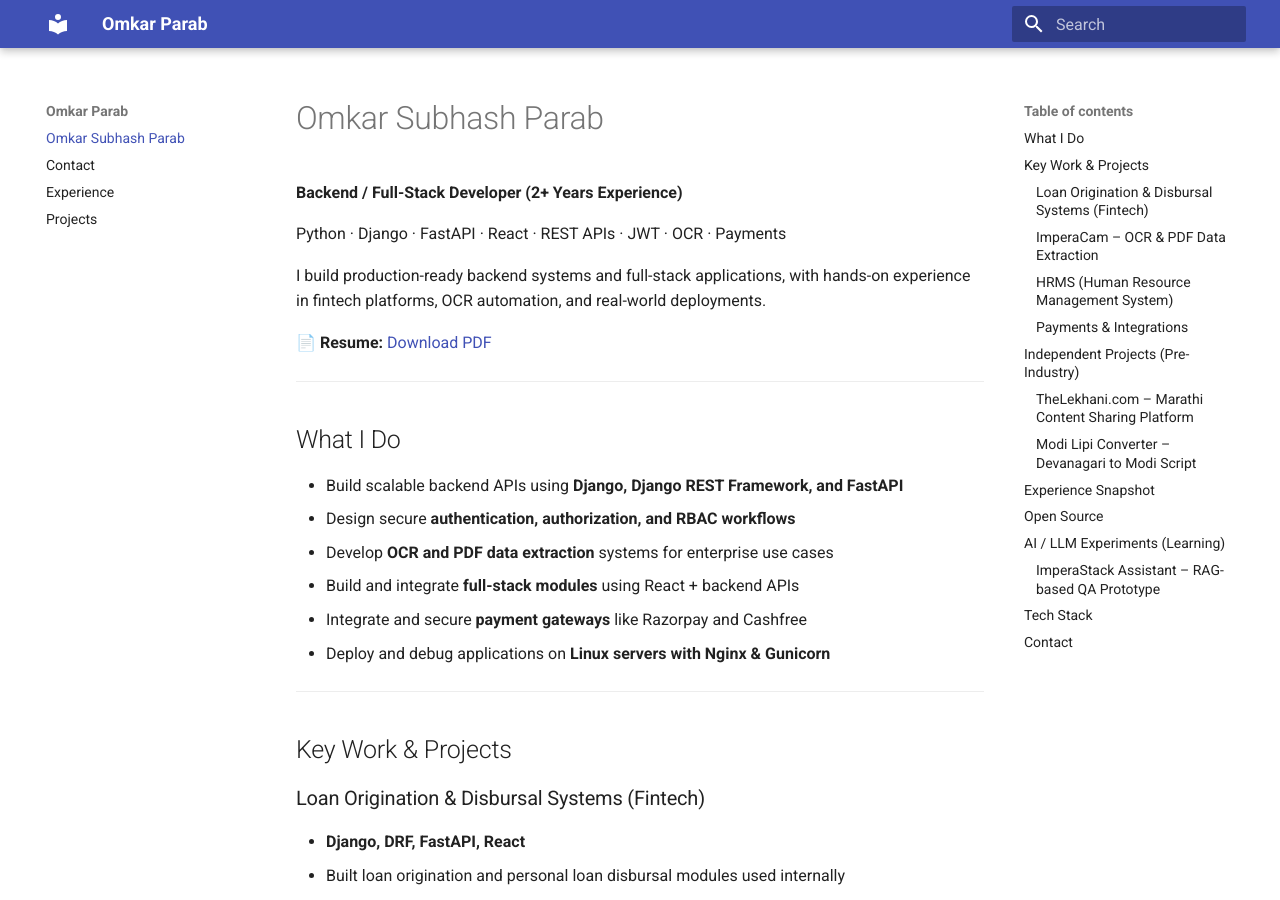
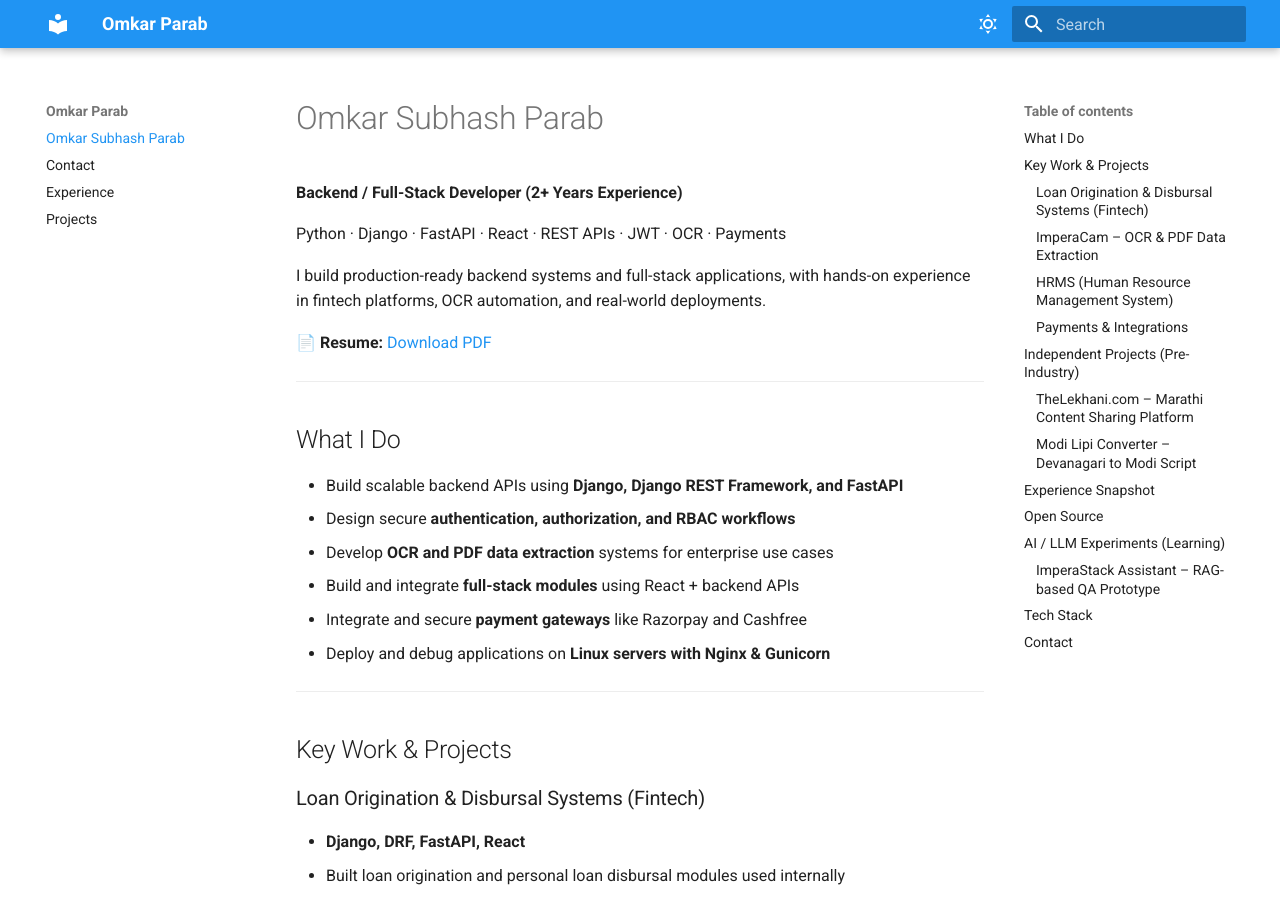
Before and after one commit to ImOmkar/ImOmkar.github.io, an MkDocs documentation site: the page built from docs/index.md, in a window 1280 px wide and 900 px high. Built offline with MkDocs 1.6.1 and Material for MkDocs 9.7.7, drawn with Linux system fonts in a browser that asks for light colours.

Commit message:
changes in ./mkdocs.yml

```diff
--- a/mkdocs.yml
+++ b/mkdocs.yml
@@ -1,7 +1,20 @@
 site_name: Omkar Parab
+
 theme:
   name: material
-  features:
-    - navigation.tabs: false
-    - navigation.sections: false
-    - navigation.expand: false
+  palette:
+    # Light mode
+    - scheme: default
+      primary: blue
+      accent: blue
+      toggle:
+        icon: material/weather-sunny
+        name: Switch to dark mode
+
+    # Dark mode
+    - scheme: slate
+      primary: blue
+      accent: blue
+      toggle:
+        icon: material/weather-night
+        name: Switch to light mode
```
Also changed, not shown: site/index.html, site/search/search_index.json, 1 other file.
